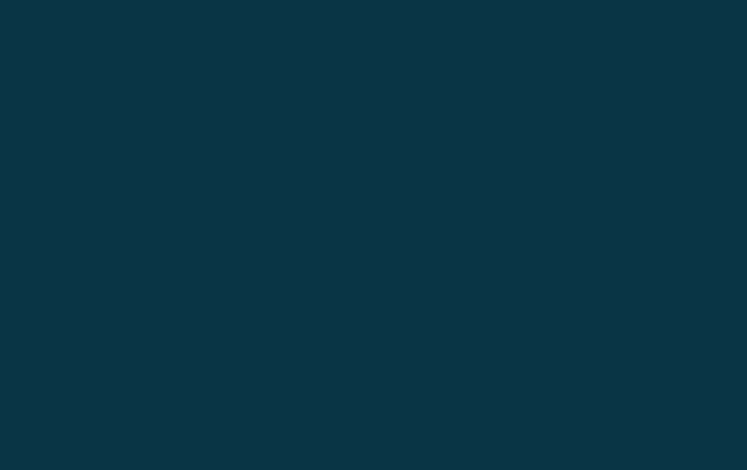
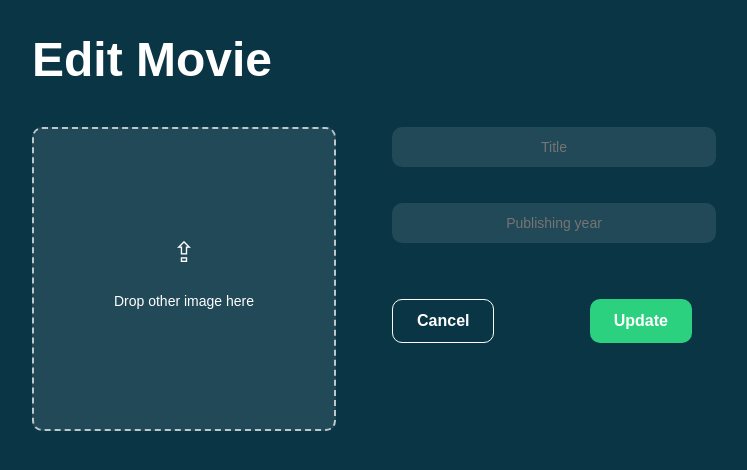
Before and after one commit to Arjun-Kumar98/movietime-frontend, a React (Create React App) app: page /editMovie/1 in a window 1280 px wide. Before the commit this address had no page. Shown: the top 470 px of the page, without its empty margins (278-1025 px from the left). Built offline with nearby package versions, Linux system fonts and the light colour scheme; no server answers.

Commit message:
front end changes

```diff
--- a/src/App.js
+++ b/src/App.js
@@ -1,6 +1,5 @@
-import logo from './logo.svg';
 import { BrowserRouter as Router, Routes, Route } from "react-router-dom";
-import LoginPage from './loginPage'
+import LoginPage from './LoginPage';
 import AddMovie from './AddMovie';
 import EditMovie from './EditMovie';
 import SignupPage from './SignupPage';
@@ -11,11 +10,12 @@ function App() {
   return (
     <Router>
       <Routes>
+      <Route path = "/" element = {<LoginPage/>}/>
         <Route path = "/login" element = {<LoginPage/>}/>
         <Route path = "/addMovie" element = {<AddMovie/>}/>
-        <Route path = "/editMovie" element = {<EditMovie/>}/>
         <Route path ="/signUp" element = {<SignupPage/>}/>
         <Route path="/movieList" element={<MovieList/>}/>
+        <Route path="/editMovie/:movieId" element={<EditMovie />} />
 
       </Routes>
     </Router>
--- a/src/EditMovie.css
+++ b/src/EditMovie.css
@@ -1,4 +1,4 @@
-/* === Page wrapper (left-aligned layout) === */
+
 .edit-movie-wrapper {
     background-color: #093545;
     min-height: 100vh;
@@ -8,7 +8,7 @@
     align-items: flex-start;
   }
 
-  /* === Heading Styling === */
+
   .edit-movie-heading {
     font-size: 48px;
     font-weight: 600;
--- a/src/EditMovie.jsx
+++ b/src/EditMovie.jsx
@@ -16,12 +16,12 @@ function EditMovie() {
   const userId = localStorage.getItem("userId");
   const token = localStorage.getItem("token");
 
-  // 👉 Fetch movie details by movieId from backend
+
   useEffect(() => {
     const fetchMovieDetails = async () => {
       try {
         const response = await fetch(
-          `${process.env.REACT_APP_API_BASE_URL}/api/movies/edit?movieId=${movieId}&userId=${userId}`,
+          `${process.env.REACT_APP_API_BASE_URL}/api/movies/select?movieId=${movieId}&userId=${userId}`,
           {
             method: "GET",
             headers: {
@@ -36,11 +36,11 @@ function EditMovie() {
           setYear(result.movie.year);
           setImagePreviewUrl(result.movie.poster_url);
         } else {
-          alert(result.error || "Failed to fetch movie data.");
+          alert(result.error || "Failed to fetch movie.");
         }
       } catch (err) {
-        console.error("Fetch movie error:", err);
-        alert("Something went wrong while fetching movie.");
+        console.error("Fetch error:", err);
+        alert("Error fetching movie details.");
       }
     };
 
@@ -60,7 +60,6 @@ function EditMovie() {
   const handleImageChange = (e) => {
     const file = e.target.files[0];
     setImage(file);
-
     if (file) {
       const reader = new FileReader();
       reader.onloadend = () => setImagePreviewUrl(reader.result);
@@ -103,13 +102,13 @@ function EditMovie() {
         const result = await response.json();
         if (response.ok) {
           alert("Movie updated successfully!");
-          navigate("/"); // Redirect to movie list
+          navigate("/movieList");
         } else {
           alert(result.error || "Update failed.");
         }
       } catch (err) {
-        console.error("Update movie error:", err);
-        alert("Something went wrong during update.");
+        console.error("Update error:", err);
+        alert("Failed to update movie.");
       }
     }
   };
--- a/src/components/MovieForm.jsx
+++ b/src/components/MovieForm.jsx
@@ -1,7 +1,7 @@
 import React from "react";
 import InputField from "./InputField";
 import Button from "./Button";
-import "./movieForm.css";
+import "./MovieForm.css";
 
 function MovieForm({
   title,
--- a/src/loginPage.jsx
+++ b/src/loginPage.jsx
@@ -2,7 +2,7 @@ import React, { useState } from 'react';
 import InputField from './components/InputField';
 import Button from './components/Button';
 import {useNavigate} from 'react-router-dom';
-import '.LoginPage.css';
+import './LoginPage.css';
 
 function LoginPage() {
   const [email, setEmail] = useState('');
```
